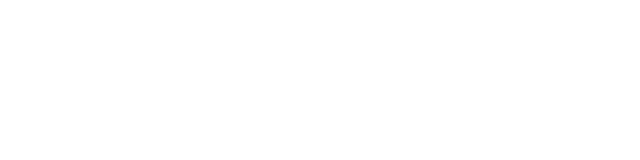
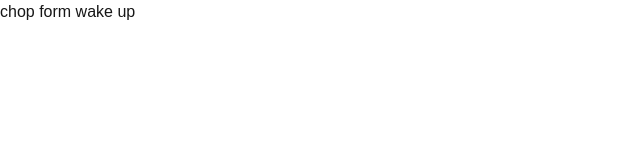
Before and after one commit to agedet/form-template, a Next.js app: page / in a window 1280 px wide. Shown: the top 160 px of the page, without its empty margins (0-640 px from the left). Built offline with nearby package versions, Linux system fonts and the light colour scheme.

Commit message:
first commit

```diff
--- a/src/app/page.tsx
+++ b/src/app/page.tsx
@@ -1,9 +1,9 @@
-import Image from "next/image";
+
 
 export default function Home() {
   return (
     <div className="grid grid-rows-[20px_1fr_20px] items-center justify-items-center min-h-screen p-8 pb-20 gap-16 sm:p-20 font-[family-name:var(--font-geist-sans)]">
-
+      chop form wake up
 
     </div>
   );
```
